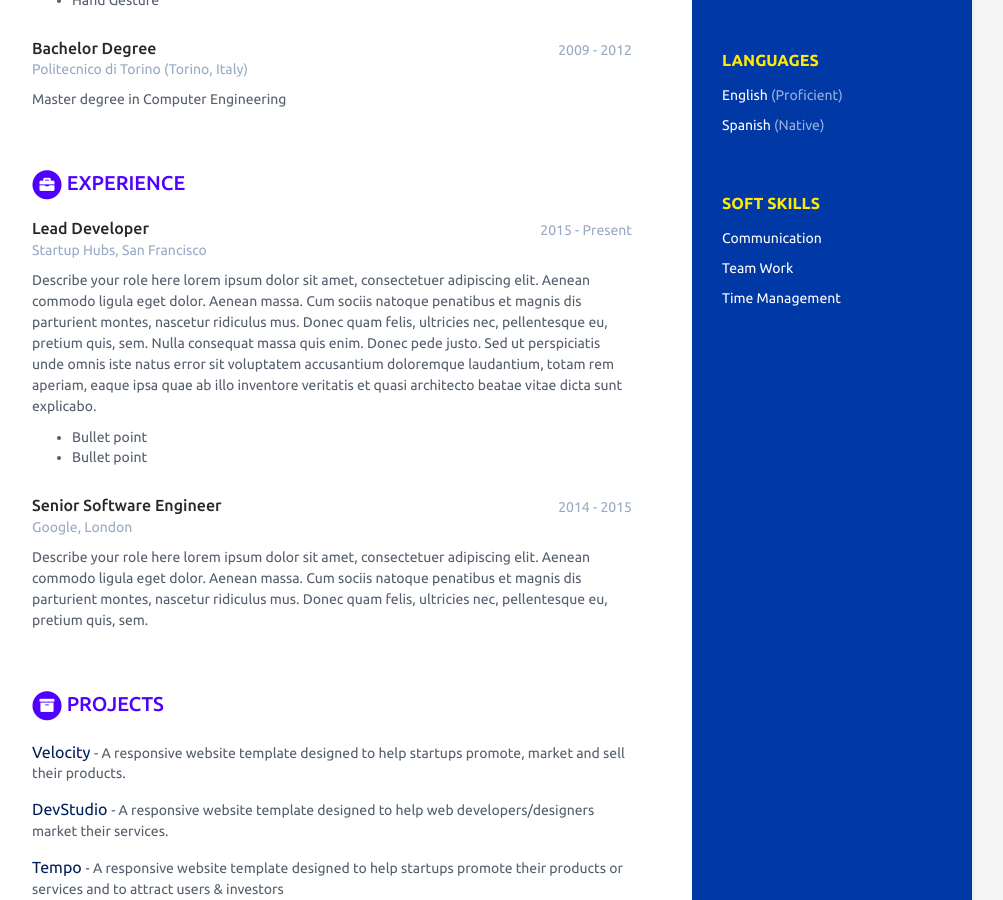
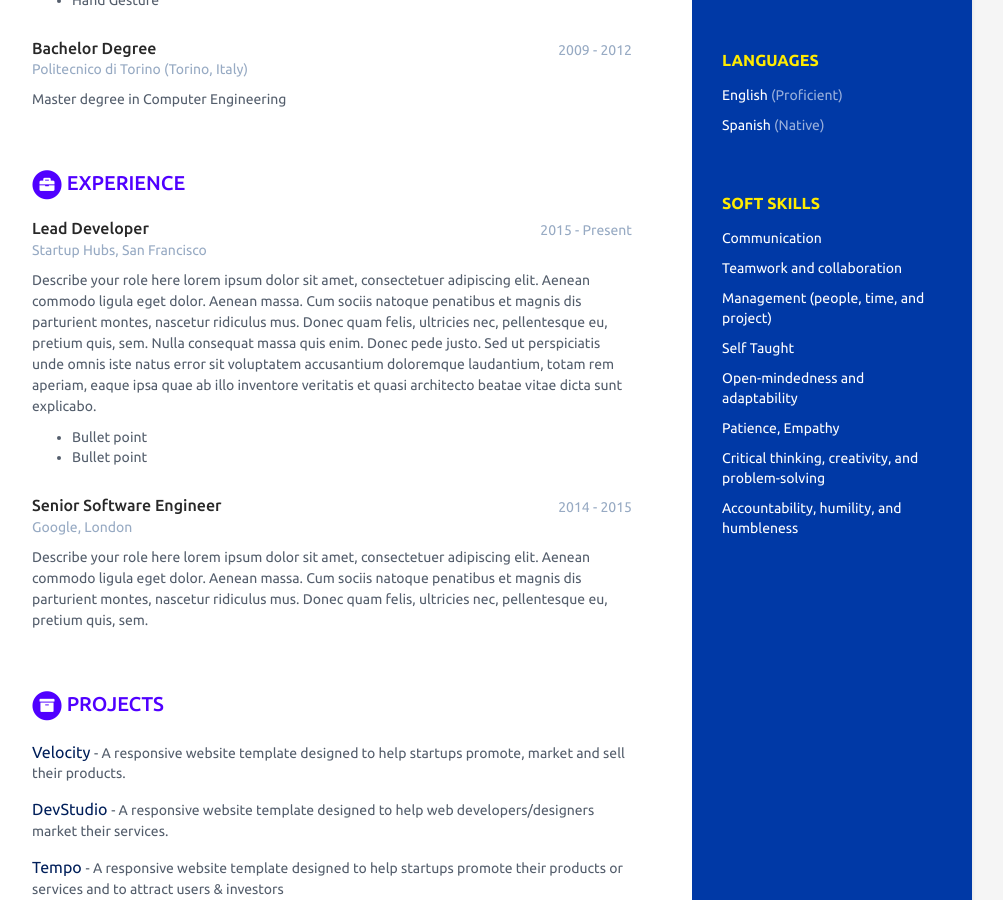
Before and after one commit to BC-MAY-21-RN/scorecard-GerardoTovar, a Jekyll site: the page built from index.html, in a window 1280 px wide and 900 px high, scrolled down 685 px. Shown: the whole window, without its empty margins (168-1171 px from the left). Built offline with Jekyll 4.4.1, drawn with Linux system fonts in a browser that asks for light colours.

Commit message:
Soft skills

```diff
--- a/_data/data.yml
+++ b/_data/data.yml
@@ -37,10 +37,25 @@ sidebar:
     - item: Communication
       link: # dejar en blanco
 
-    - item: Team Work
+    - item: Teamwork and collaboration
       link: # dejar en blanco
 
-    - item: Time Management
+    - item: Management (people, time, and project)
+      link: # dejar en blanco
+
+    - item: Self Taught
+      link: # dejar en blanco
+
+    - item: Open-mindedness and adaptability
+      link: # dejar en blanco
+
+    - item: Patience, Empathy
+      link: # dejar en blanco
+
+    - item: Critical thinking, creativity, and problem-solving
+      link: # dejar en blanco
+
+    - item: Accountability, humility, and humbleness
       link: # dejar en blanco
 
 # Registra aquí un resumen de tu perfil
```
